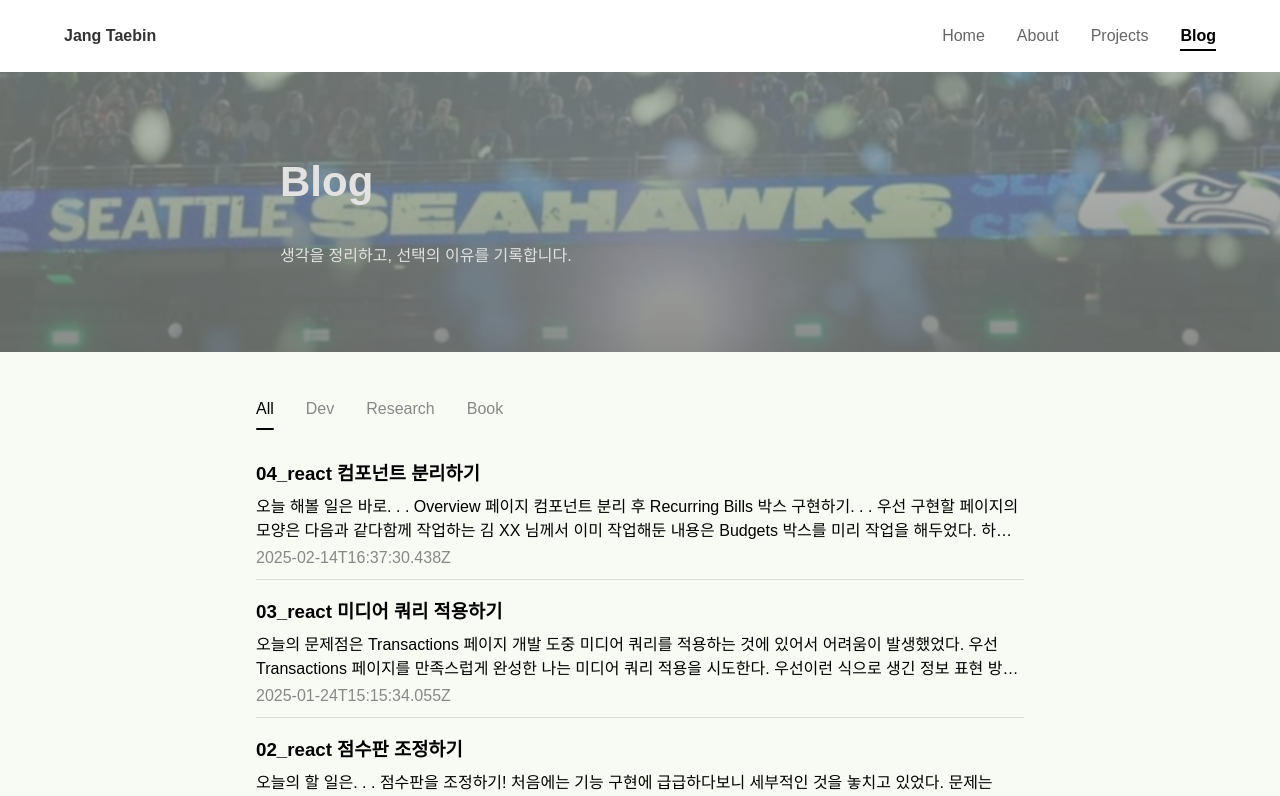
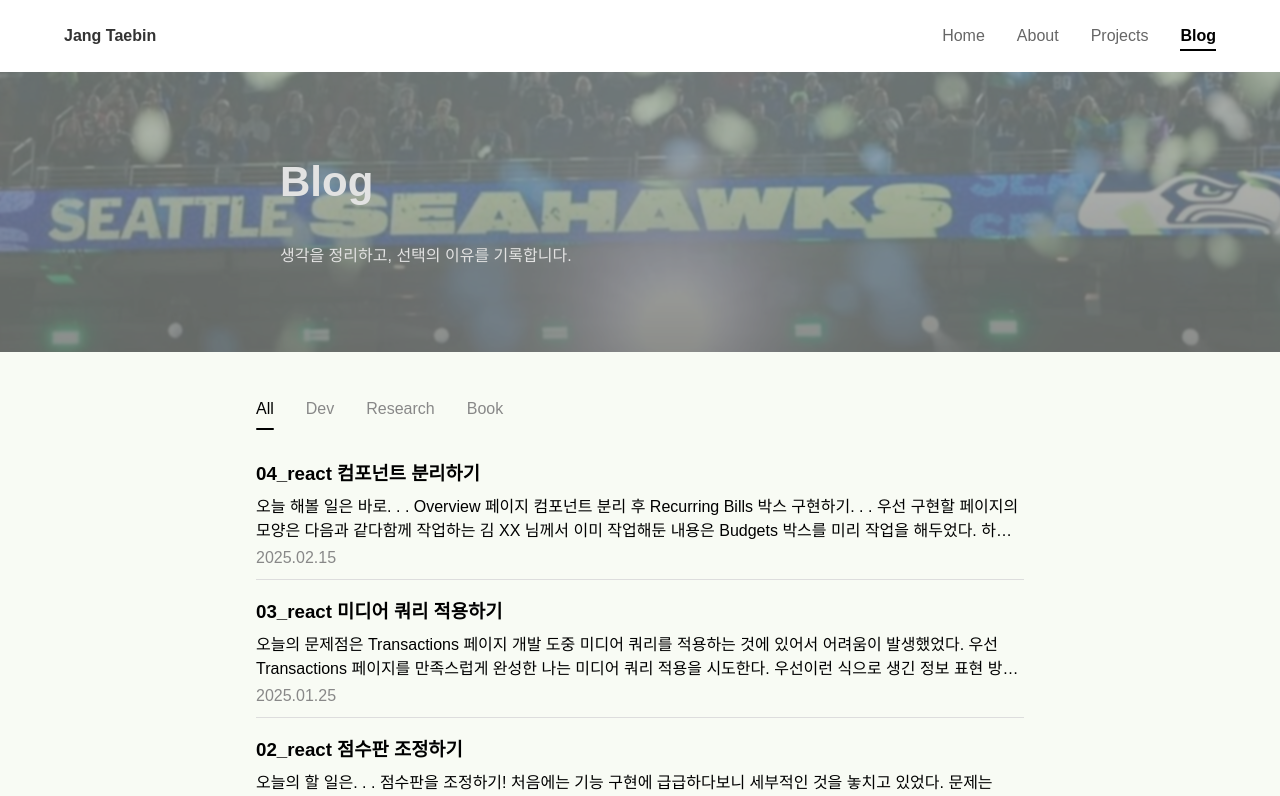
Before and after one commit to jangtaebin3/jangtaebin3.github.io, a React (Vite) app: page /blog in a window 1280 px wide. Shown: the top 796 px of the page. Built offline with nearby package versions, Linux system fonts and the light colour scheme.

Commit message:
feat: 날짜 포매팅 재추가

```diff
--- a/src/pages/Blog/components/PostList.tsx
+++ b/src/pages/Blog/components/PostList.tsx
@@ -52,7 +52,7 @@ const PostList = ({ post }: PostListProps) => {
         <S.PostItem key={post.id} onClick={() => handleClick(post)}>
           <S.PostTitle>{post.title}</S.PostTitle>
           <S.PostDescription>{normalizeDescription(post.description)}</S.PostDescription>
-          <S.PostDate>{post.date}</S.PostDate>
+          <S.PostDate>{formatPostDate(post.date)}</S.PostDate>
         </S.PostItem>
       ))
     )}
```
